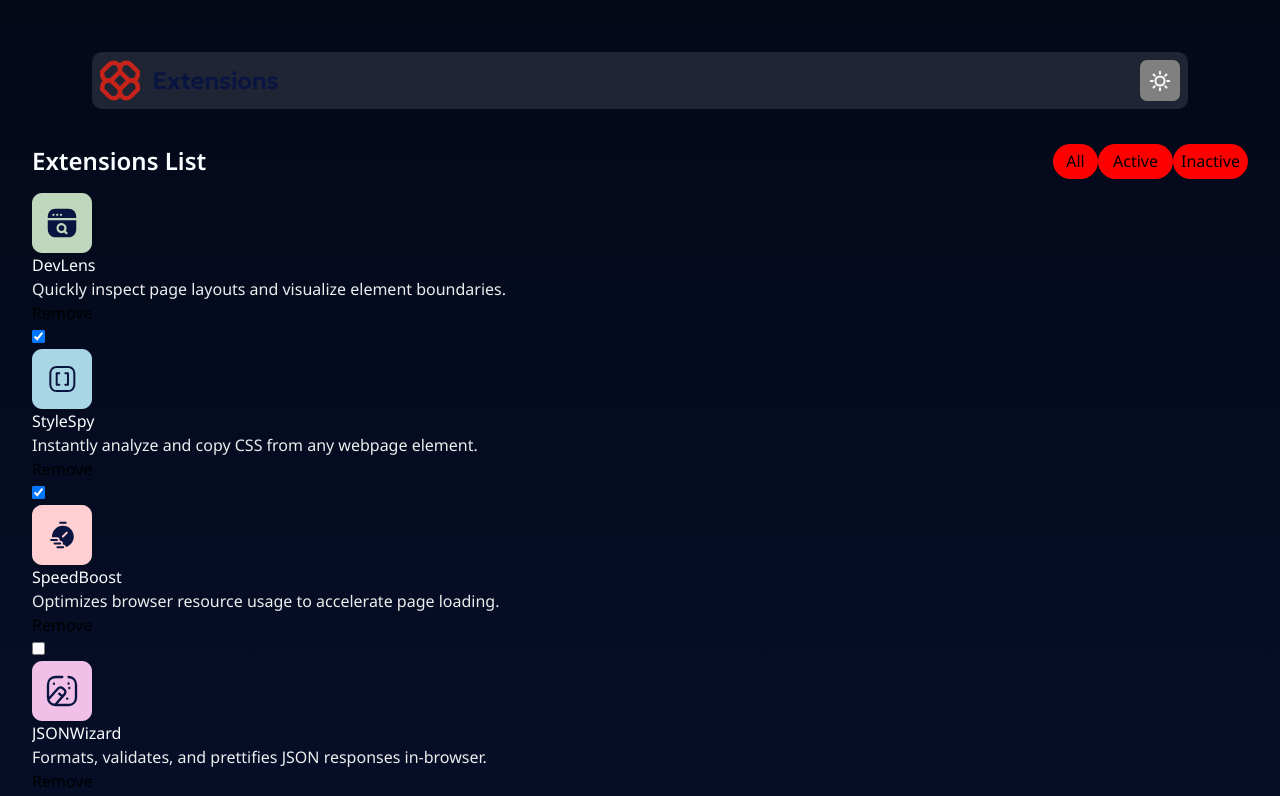
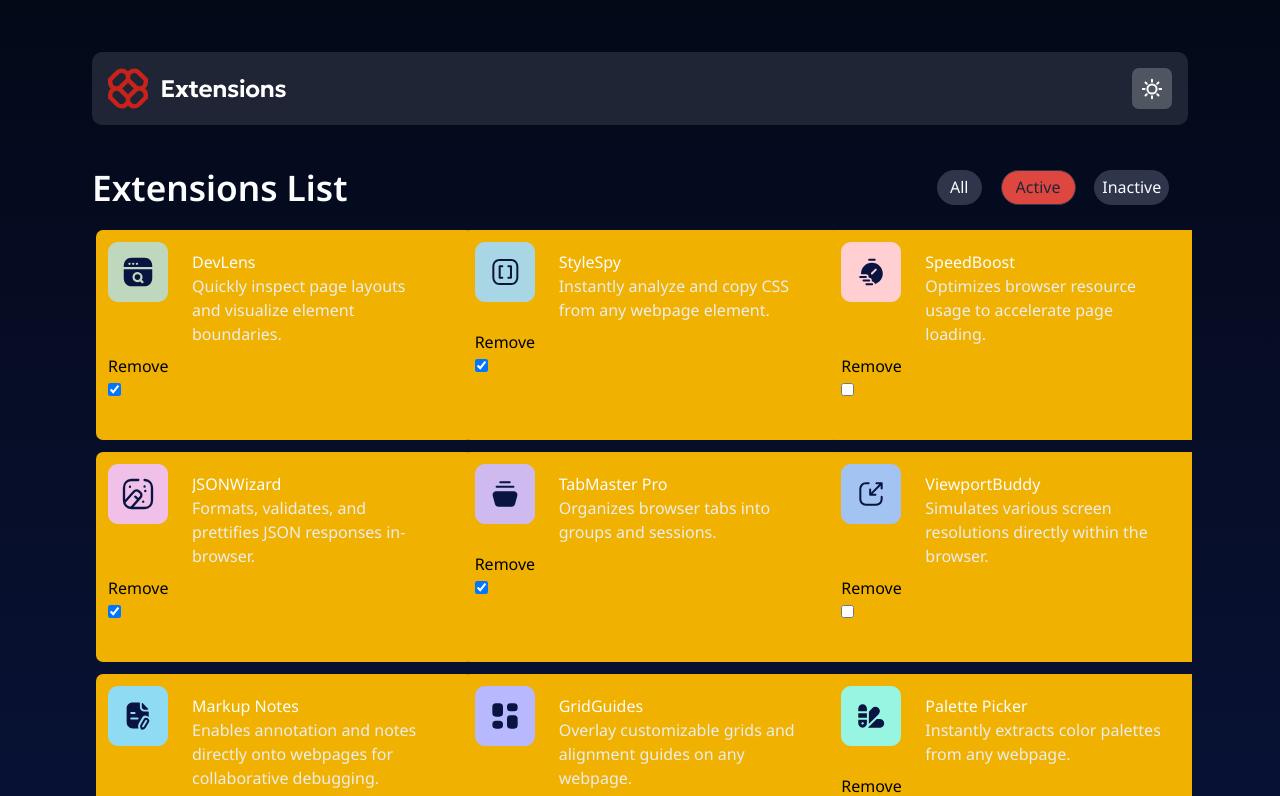
Before and after one commit to ItaloDev-Marcelo/browswer-extensions-challage, a React (Vite) app: page / in a window 1280 px wide. Shown: the top 796 px of the page. Built offline with nearby package versions, Linux system fonts and the light colour scheme.

Commit message:
Adicionando mais estilo e corrigindo erros de componentes

```diff
--- a/src/App.css
+++ b/src/App.css
@@ -64,16 +64,50 @@ button > img {
   color: var(--Neutral-100);
 }
 
-ul  > li {
+ul  > .tab {
   display: flex;
   justify-content: center;
   align-items: center;
   width: 45px;
   height: 35px;
-  background-color: red;
+  background-color: var(--Neutral-0);
+  border: 1px solid rgb(228, 225, 225);
   border-radius: 25px;
 }
 
-li:nth-of-type(2), li:nth-of-type(3) {
+.tab:nth-of-type(2), .tab:nth-of-type(3) {
   width: 75px;
 }
+
+.mode
+.tab:hover {
+ border: 1px solid hsl(3, 86%, 64%);
+}
+
+
+.mode.mode.dark
+.tab:hover {
+ border: 1px solid  hsl(225, 23%, 24%);
+ background: #525868;
+ color: var(--Neutral-100);
+}
+
+
+
+.mode
+.tab.active {
+  background-color: var(--Red-400);
+  color: var(--Neutral-100);
+}
+
+.mode.dark .tab {
+  background-color: #2f354b;
+   border: 1px solid  hsl(225, 23%, 24%);
+   color: var(--Neutral-0);
+}
+
+.mode.dark .tab.tab.active {
+  background-color: var(--Red-500);
+  color: var(--Neutral-800);
+   border: 1px solid  hsl(225, 23%, 24%);
+}
--- a/src/components/card.tsx
+++ b/src/components/card.tsx
@@ -11,13 +11,16 @@ type CardType = {
 
 export default function Card({logo,name,description,isActive, handleSelectActive} :CardType) {
     return (
-        <article>
-              <div>
-                  <figure>
+        <article className="w-[340px] h-[210px] md:w-[250px] lg:w-[385px]
+         bg-yellow-500 xl:w-[377px] rounded-[7px] p-3 ">
+              <div className="flex flex-row">
+                  <figure className='pr-2 md:pr-3'>
                       <Img url={logo} alt={name} />
                   </figure>
-                  <h3>{name}</h3>
+                 <div className="py-2 px-3 w-[75%]  ">
+                     <h3>{name}</h3>
                   <p>{description}</p>
+                 </div>
               </div>
               <div>
                  <button>Remove</button>
--- a/src/components/tabbar.tsx
+++ b/src/components/tabbar.tsx
@@ -6,10 +6,11 @@ type Props = {
 
 export default function Tabar({SelectOptions, activeNavItem}: Props) {
     return (
-         <div className="flex flex-col justify-center text-center md:flex-row md:items-center md:justify-between">
-            <h1 className="my-4 text-2xl font-semibold">Extensions List</h1>
+         <div className="flex flex-col justify-center text-center
+         md:flex-row md:items-center md:justify-between md:mx-15 ">
+            <h1 className="my-4 text-[2.2em] font-semibold">Extensions List</h1>
             <nav>
-                <ul className="flex justify-evenly">
+                <ul className="flex justify-evenly md:w-[270px] ">
                     <li className={activeNavItem === 'all' ? 'tab active' : 'tab'} onClick={() => SelectOptions('all')}><a href="#">All</a></li>
                     <li className={activeNavItem === 'active' ? 'tab active' : 'tab'}  onClick={() => SelectOptions('active')}><a href="#">Active</a></li>
                     <li className={activeNavItem === 'inactive' ? 'tab active' : 'tab'}  onClick={() => SelectOptions('inactive')}><a href="#">Inactive</a></li>
--- a/src/components/toggleMode.tsx
+++ b/src/components/toggleMode.tsx
@@ -17,13 +17,13 @@ export default function ToggleNav({toggleStyle, toggle}: Props ) {
 
     return (
         <header style={{background: toggle ? '#1f2535' : '#fcfdff'}} className='flex
-         justify-between p-2
+         justify-between p-4
          my-4 mx-2 max-w-[95%] md:mx-15 md:my-5 rounded-[10px] '>
              <a href='#index.html'>
-                <img src={toggle ? Logo : WhiteLogo} alt='logo'/>
+                <img src={!toggle ? Logo : WhiteLogo} alt='logo'/>
              </a>
              <button onClick={() => toggleStyle(!toggle)}
-              style={{background: 'gray',width: '40px', display: 'inline-block', borderRadius: '7px'}}>
+              style={{background: toggle ? '#4f5561' : '#eeeef0' ,width: '40px', display: 'inline-block', borderRadius: '7px'}}>
                 <img src={toggle ? Sun : Moon} alt='toggle'  />
              </button>
         </header>
--- a/src/layout/index.tsx
+++ b/src/layout/index.tsx
@@ -55,7 +55,10 @@ export default function ManagerDeskboard() {
         <div className={toggle ? 'mode dark' : 'mode'}>
             <ToggleNav toggleStyle={toggleStyle} toggle={toggle} />
         <Tabar SelectOptions={SelectOptions} activeNavItem={activeNavItem} />
-          <main>
+          <main className='grid grid-cols-1 gap-y-[5]
+           md:grid-cols-2 gap-5  md:gap-5
+           xl:grid-cols-3 xl:gap-3
+          md:mx-14  px-2'>
             {
             data.map((item, index) => {
                 const {logo,name,description,isActive} = item
```
